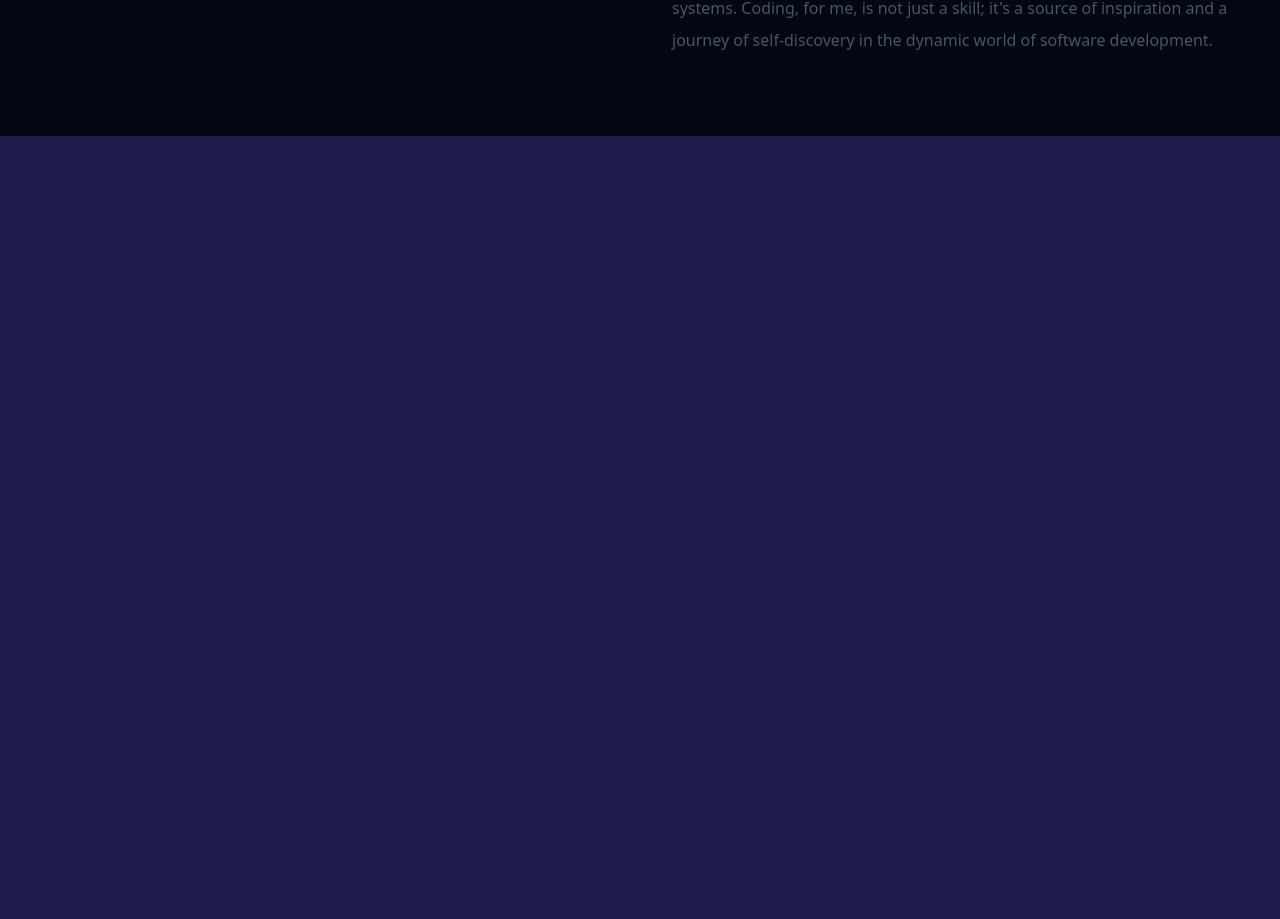
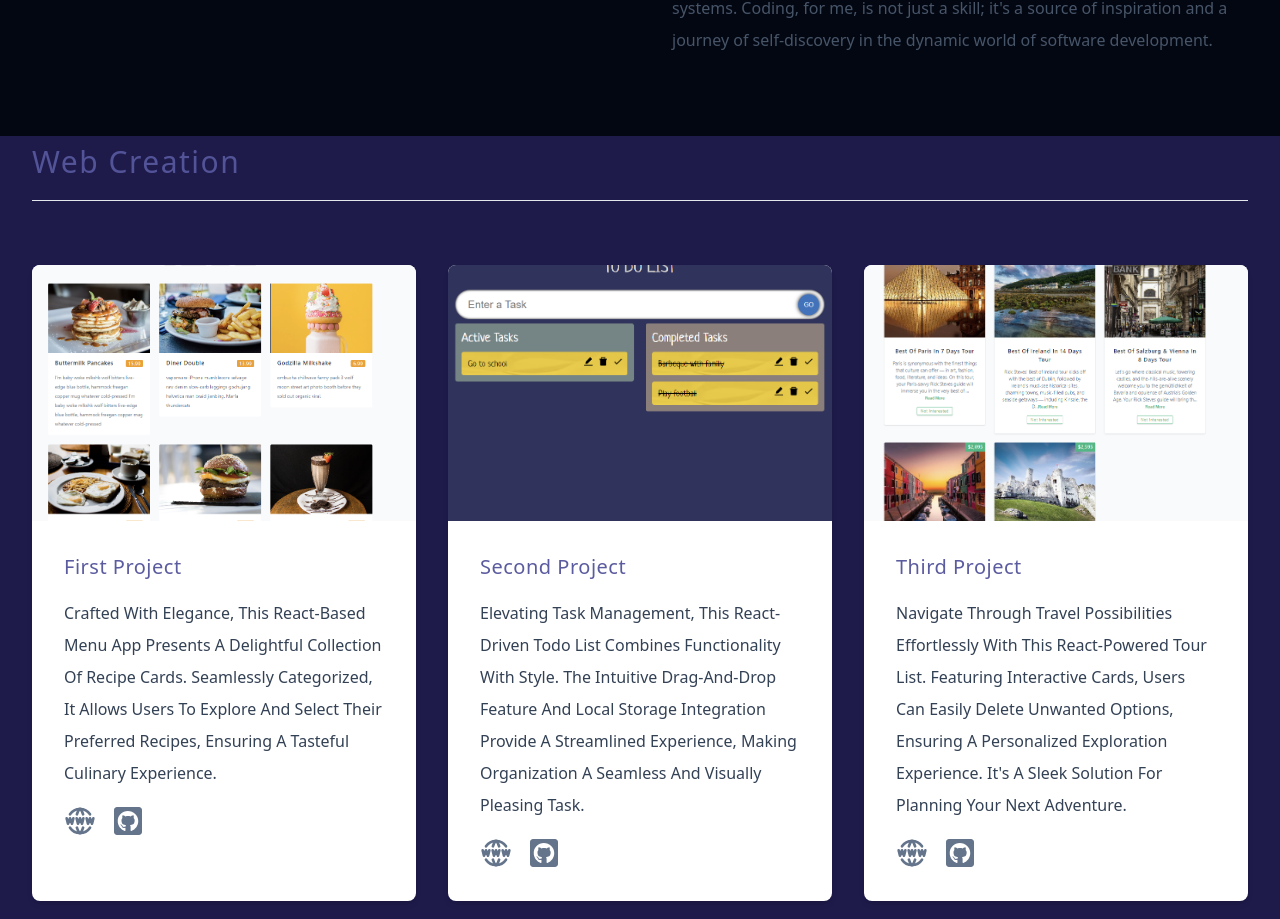
Before and after one commit to radu-bordea/React-Tailwind-Portfolio, a React (Vite) app: page / in a window 1280 px wide. Shown: the part 1878-2797 px from the top of the page. Before the commit the page ends 2014 px from the top, so only its background shows below. Built offline with nearby package versions, Linux system fonts and the light colour scheme.

Commit message:
create projects section with components

```diff
--- a/src/App.jsx
+++ b/src/App.jsx
@@ -3,6 +3,7 @@ import Navbar from "./components/Navbar";
 import Hero from "./components/Hero";
 import Skills from "./components/Skills";
 import About from "./components/About";
+import Projects from "./components/Projects";
 
 const App = () => {
   return <>
@@ -10,6 +11,7 @@ const App = () => {
     <Hero/>
     <Skills/>
     <About/>
+    <Projects/>
   </>
 };
 
--- /dev/null
+++ b/src/components/Projects.jsx
@@ -0,0 +1,19 @@
+import React from "react";
+import ProjectsCard from "./ProjectsCard";
+import { projects } from "../data";
+import SectionTitle from "./SectionTitle";
+
+const Projects = () => {
+  return (
+    <section className="py-2 align-element" id="projects">
+      <SectionTitle text="web creation" />
+      <div className="py-16 grid lg:grid-cols-2 xl:grid-cols-3 gap-8">
+        {projects.map((project) => {
+          return <ProjectsCard key={project.id} {...project} />;
+        })}
+      </div>
+    </section>
+  );
+};
+
+export default Projects;
--- /dev/null
+++ b/src/components/ProjectsCard.jsx
@@ -0,0 +1,29 @@
+import React from "react";
+import { FaGithubSquare, FaLinkedin } from "react-icons/fa";
+import { TbWorldWww } from "react-icons/tb";
+
+const ProjectsCard = ({ url, img, github, title, text }) => {
+  return (
+    <article className="bg-white rounded-lg shadow-md hover:shadow-2xl duration-300">
+      <img
+        src={img}
+        alt={title}
+        className="w-full object-cover rounded-t-lg h-64"
+      />
+      <div className="capitalize p-8">
+        <h2 className="text-xl tracking-wide font-medium">{title}</h2>
+        <p className="mt-4 text-slate-700 leading-loose">{text}</p>
+        <div className="mt-4 flex gap-x-4">
+          <a href={url}>
+            <TbWorldWww className="h-8 w-8 text-slate-500 hover:text-black duration-300" />
+          </a>
+          <a href={github}>
+            <FaGithubSquare className="h-8 w-8 text-slate-500 hover:text-black duration-300" />
+          </a>
+        </div>
+      </div>
+    </article>
+  );
+};
+
+export default ProjectsCard;
--- a/src/data.jsx
+++ b/src/data.jsx
@@ -38,7 +38,7 @@ export const skills = [
 export const projects = [
   {
     id: nanoid(),
-    img: { project1 },
+    img: project1,
     url: "https://react-menu-categories.netlify.app/",
     github: "https://github.com/radu-bordea/React-Menu.git",
     title: "first project",
@@ -46,7 +46,7 @@ export const projects = [
   },
   {
     id: nanoid(),
-    img: { project2 },
+    img: project2,
     url: "https://react-typescript-todo-list-task.netlify.app/",
     github: "https://github.com/radu-bordea/ReactTypescript-todoList.git",
     title: "second project",
@@ -54,7 +54,7 @@ export const projects = [
   },
   {
     id: nanoid(),
-    img: { project3 },
+    img: project3,
     url: "https://react-tours-offer.netlify.app/",
     github: "https://github.com/radu-bordea/React-Tours.git",
     title: "third project",
@@ -62,7 +62,7 @@ export const projects = [
   },
   {
     id: nanoid(),
-    img: { project4 },
+    img: project4,
     url: "https://react-reviews-users.netlify.app/",
     github: "https://github.com/radu-bordea/React-Reviews.git",
     title: "fourth project",
@@ -70,7 +70,7 @@ export const projects = [
   },
   {
     id: nanoid(),
-    img: { project5 },
+    img: project5,
     url: "https://portofolio-radu-bordea.netlify.app/",
     github: "https://github.com/radu-bordea/Portofolio-Radu.B.git",
     title: "fifth project",
@@ -78,7 +78,7 @@ export const projects = [
   },
   {
     id: nanoid(),
-    img: { project6 },
+    img: project6,
     url: "https://online-education-javascript.netlify.app/",
     github:
       "https://github.com/radu-bordea/OnlineEducationResponsiveDesign.git",
```
